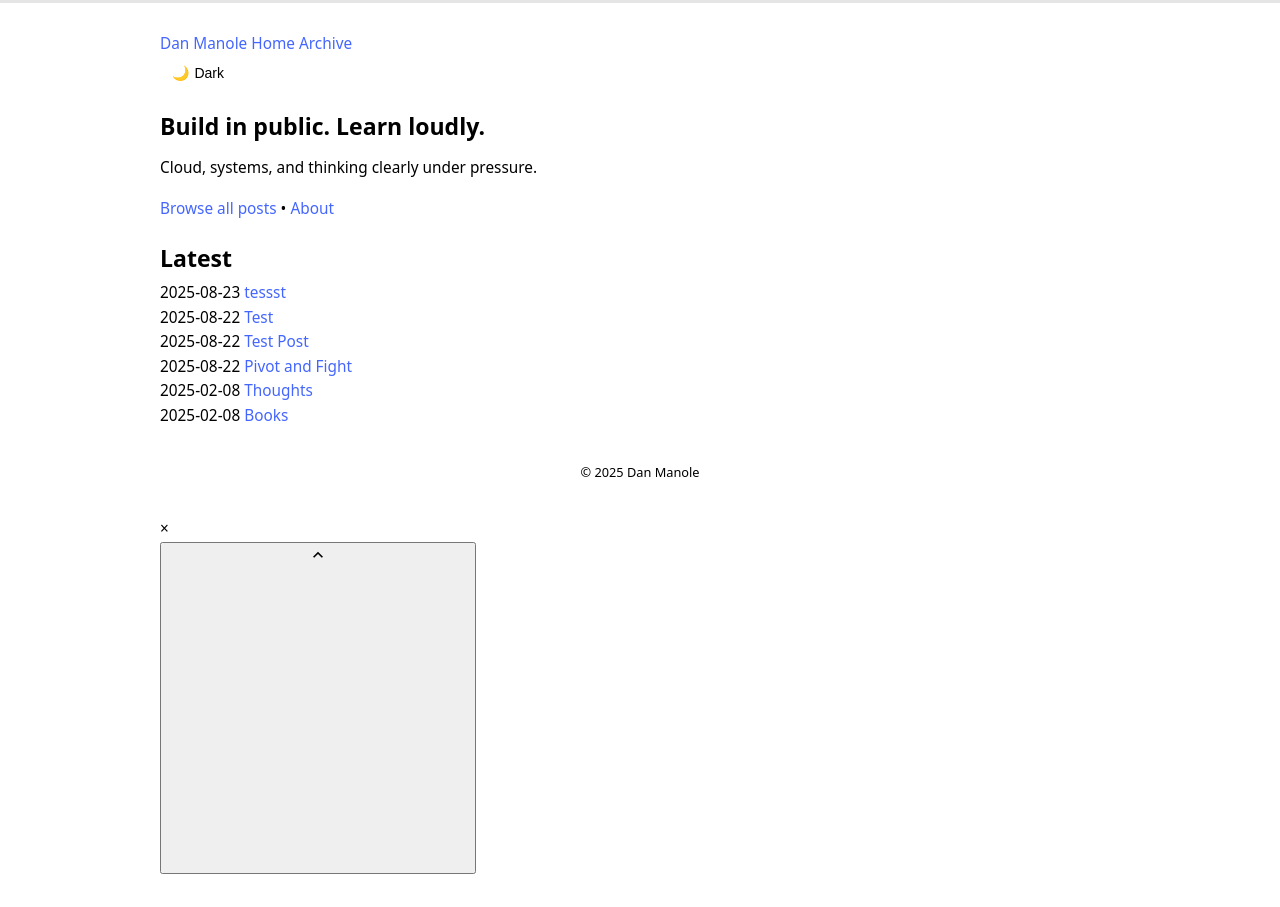
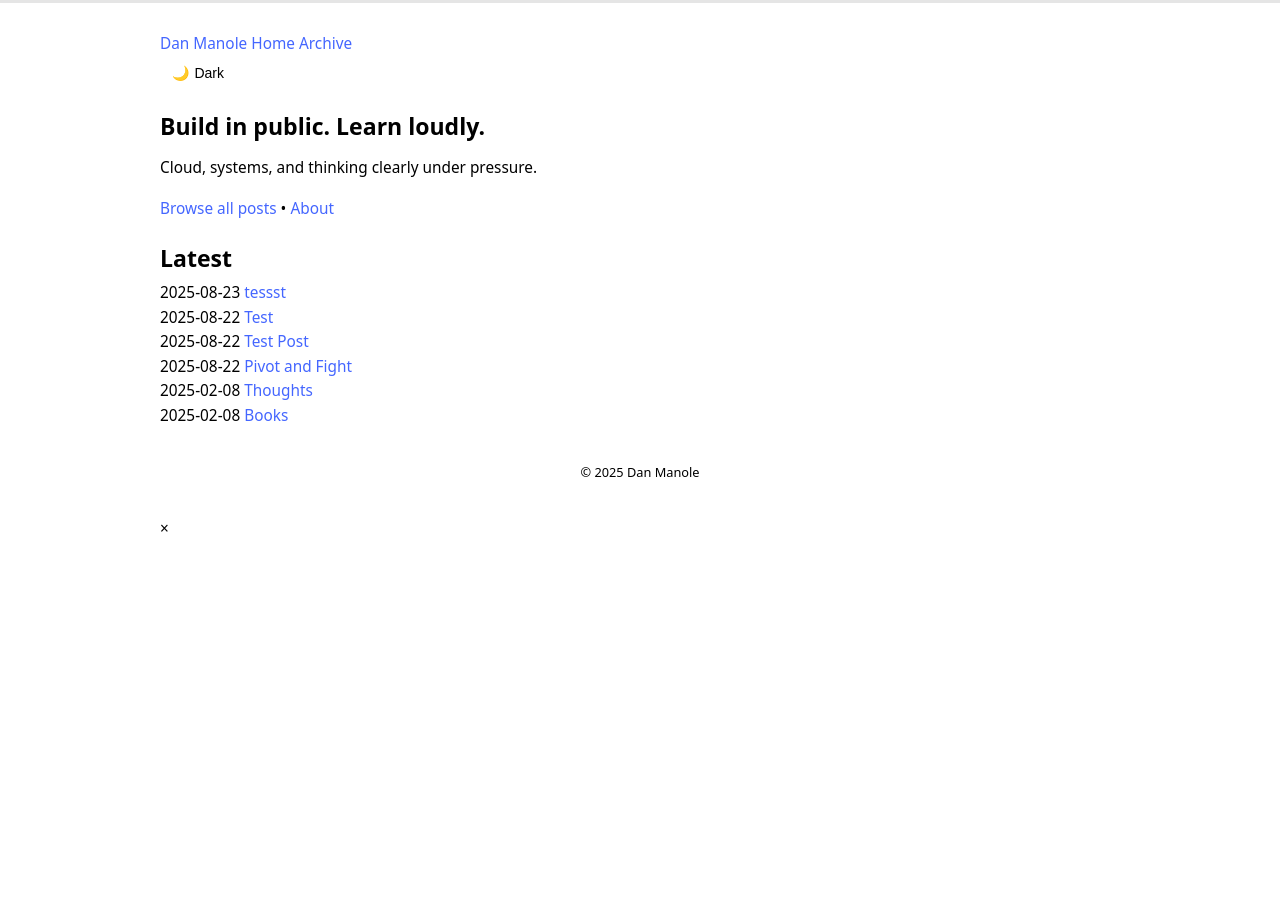
Before and after one commit to thatcoderdaniel/thatcoderdaniel.github.io, a Jekyll site: the page built from index.markdown, in a window 1280 px wide. Built offline with Jekyll 4.4.1, drawn with Linux system fonts in a browser that asks for light colours.

Commit message:
Fix Android dark theme toggle and remove back-to-top button
- Add proper CSS custom properties for dark theme support
- Replace light-dark() function with CSS variables for better compatibility
- Remove back-to-top button component (disabled BackToTop class)
- Fix theme toggle touch events for iPhone/Android devices

🤖 Generated with [Claude Code](https://claude.ai/code)

Co-Authored-By: Claude <noreply@anthropic.com>

```diff
--- a/_sass/no-style-please.scss
+++ b/_sass/no-style-please.scss
@@ -5,7 +5,25 @@
 $font-size: calc(0.8rem + 0.2vw);
 $font-family: "PT Sans", system-ui, sans-serif;
 $line-height: 1.6;
-$link-color: light-dark(#46f, #38f);
+
+// Theme colors - light theme default
+:root {
+  --text-color: #000;
+  --bg-color: #fff;
+  --link-color: #46f;
+}
+
+// Dark theme
+[data-theme="dark"], body.dark {
+  --text-color: #fff;
+  --bg-color: #000;
+  --link-color: #38f;
+}
+
+body {
+  background-color: var(--bg-color);
+  color: var(--text-color);
+}
 
 // Base styling
 body {
@@ -18,7 +36,7 @@ body {
 
 // Links
 a {
-  color: $link-color;
+  color: var(--link-color);
   text-decoration: none;
   &:hover {
     text-decoration: underline;
--- a/assets/js/reading-experience.js
+++ b/assets/js/reading-experience.js
@@ -231,5 +231,5 @@ class BackToTop {
 document.addEventListener('DOMContentLoaded', () => {
   new ReadingProgress();
   new TableOfContents();
-  new BackToTop();
+  // new BackToTop(); // Disabled - user doesn't want the back-to-top button
 });
```
